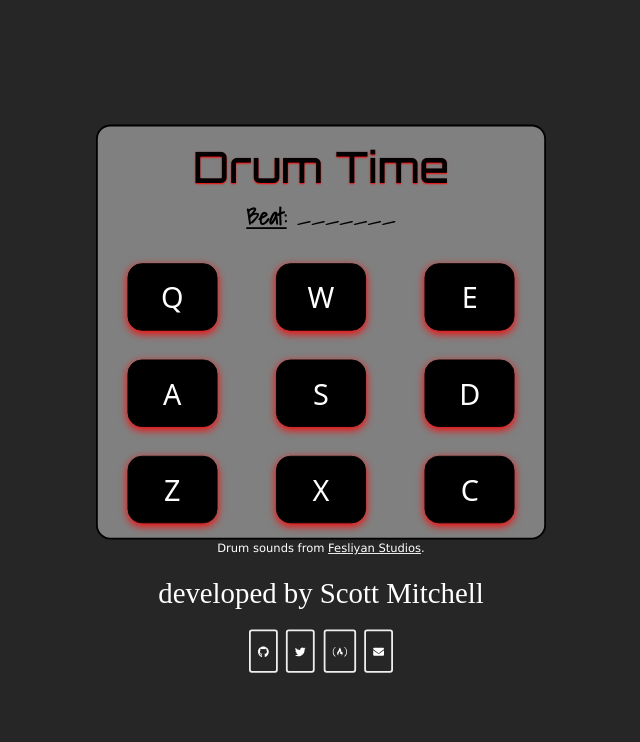
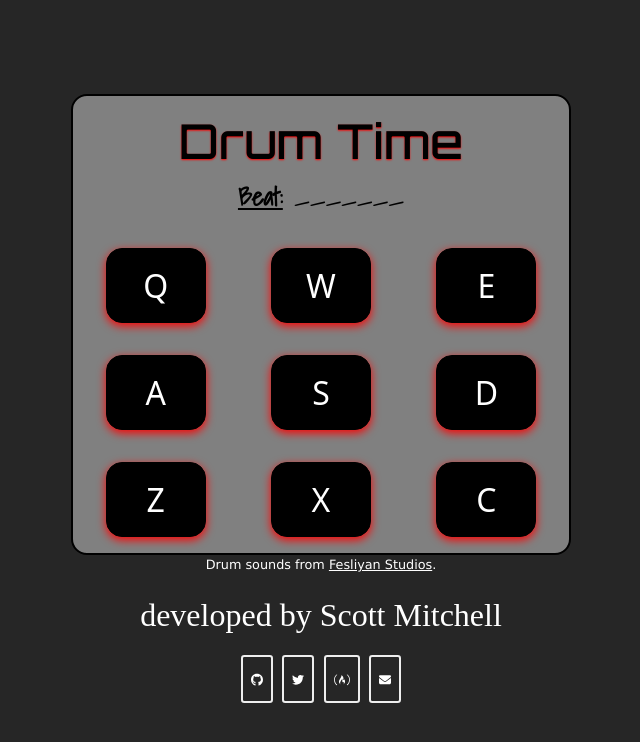
Before and after one commit to scott-a-m/drum-time, a React (Vite) app: page / in a window 1280 px wide. Shown: the top 742 px of the page, without its empty margins (319-959 px from the left). Built offline with nearby package versions, Linux system fonts and the light colour scheme; a web font is replaced by a local one.

Commit message:
small tweak

```diff
--- a/src/App.css
+++ b/src/App.css
@@ -13,7 +13,6 @@
   justify-content: center;
   align-items: center;
   height: 100vh;
-  transform: scale(0.9);
 }
 
 #drum-machine {
```
